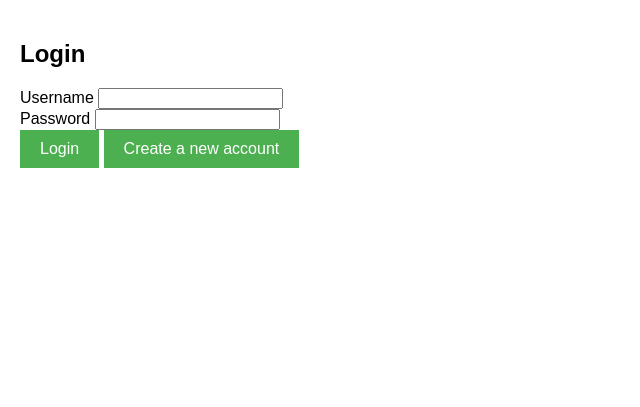
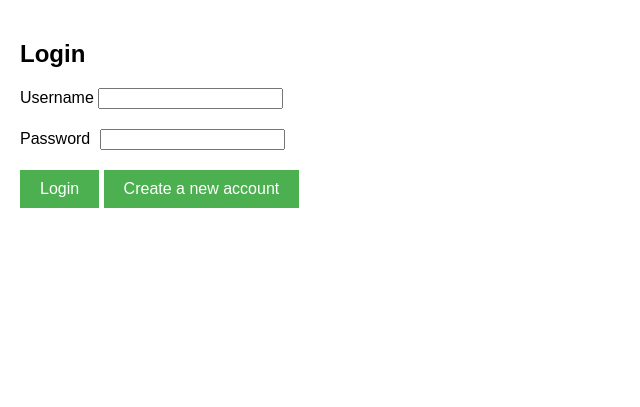
Before and after one commit to JackRobert94464/ClinicManagement-Django, a Django app: page /dashboardguiv2/login/ in a window 1280 px wide. Shown: the part 77-484 px from the top of the page, without its empty margins (0-640 px from the left). Run offline with Django 4.2, Linux system fonts and the light colour scheme.

Commit message:
add some CSS style

```diff
--- a/ClinicManagementDjangov2/static/styles.css
+++ b/ClinicManagementDjangov2/static/styles.css
@@ -36,6 +36,10 @@ button {
     cursor: pointer;
 }
 
+button:hover {
+    background-color: rgb(71, 213, 88);
+}
+
 main {
     padding: 20px;
 }
@@ -51,3 +55,16 @@ footer {
     position: absolute;
     bottom: 0;
 }
+
+.form-control#password {
+    margin-top: 20px;
+    margin-left: 5px;
+}
+
+.btn.btn-primary {
+    margin-top: 20px;
+}
+
+.btn:hover {
+    background-color: aquamarine;
+}
```
Also changed, not shown: ClinicManagementDjangov2/dashboardguiv2/templates/login.html (line endings or trailing spaces), ClinicManagementDjangov2/db.sqlite3.
